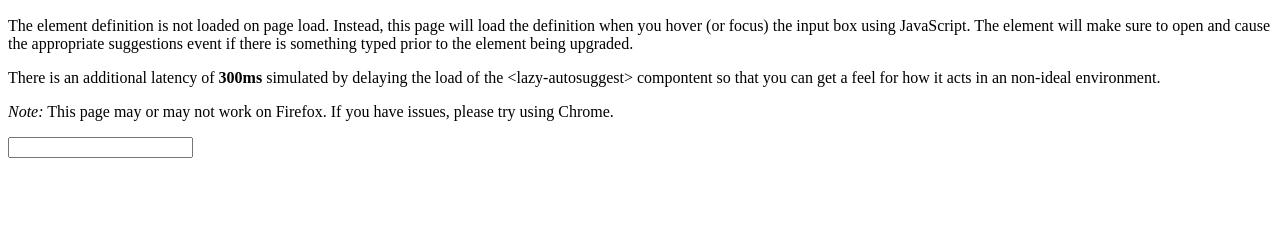
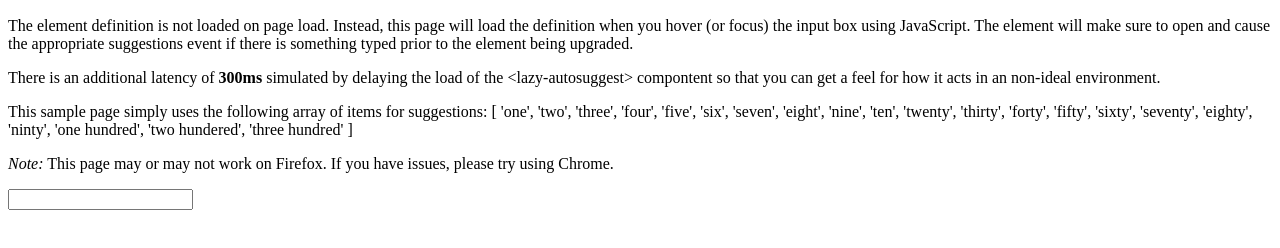
Before and after one commit to sparhami/lazy-autosuggest, a website: page index.html in a window 1280 px wide. Shown: the part 110-358 px from the top of the page. Drawn offline with Linux system fonts and the light colour scheme.

Commit message:
Fixed indentation Added items used for suggestions to index.html

```diff
--- a/index.html
+++ b/index.html
@@ -40,6 +40,32 @@
             There is an additional latency of <strong>300ms</strong> simulated by delaying
             the load of the &lt;lazy-autosuggest&gt; compontent so that you can get a
             feel for how it acts in an non-ideal environment.
+        </p>
+        <p>
+            This sample page simply uses the following array of items for suggestions:
+                [
+                    'one',
+                    'two',
+                    'three',
+                    'four',
+                    'five',
+                    'six',
+                    'seven',
+                    'eight',
+                    'nine',
+                    'ten',
+                    'twenty',
+                    'thirty',
+                    'forty',
+                    'fifty',
+                    'sixty',
+                    'seventy',
+                    'eighty',
+                    'ninty',
+                    'one hundred',
+                    'two hundered',
+                    'three hundred'
+                ]
         </p>
         <p>
             <em>Note:</em> This page may or may not work on Firefox. If you have issues,
```
Also changed, not shown: src/lazy-autosuggest.html (+1 -1 lines).
